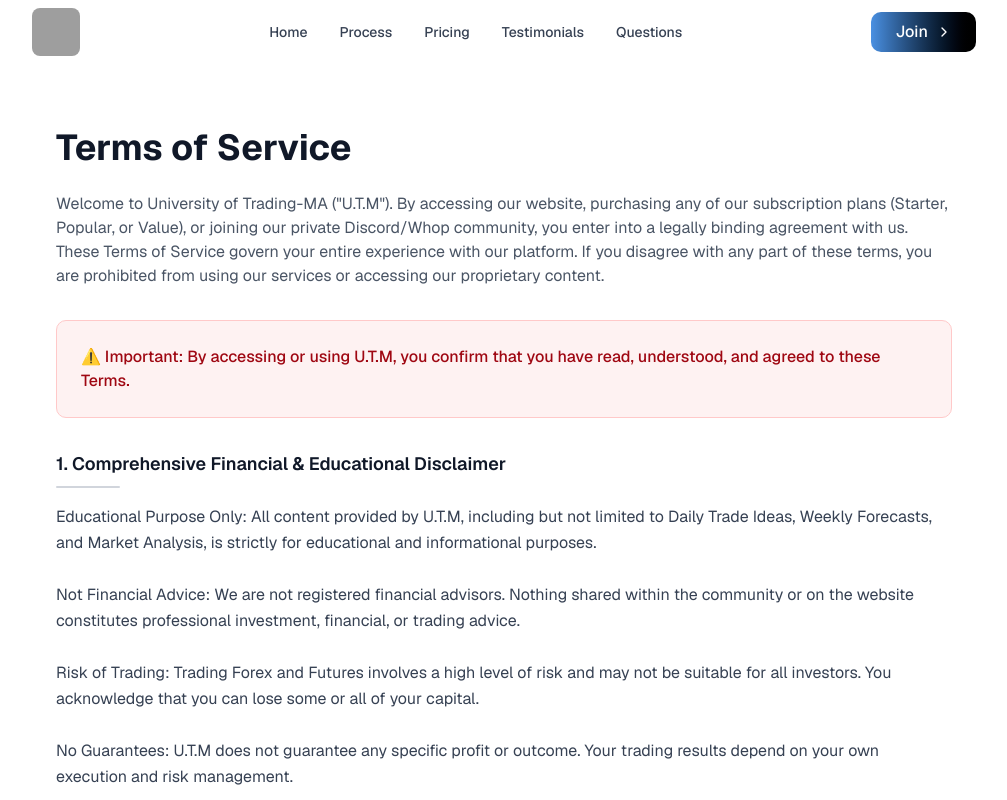
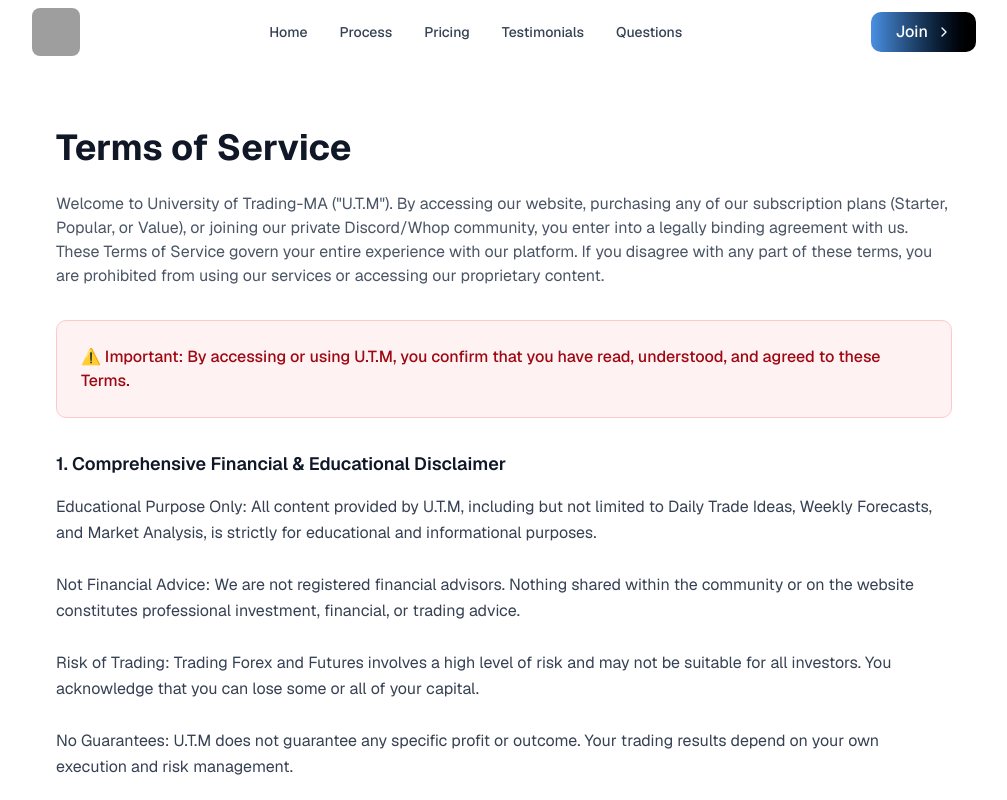
Before and after one commit to hloser77/University-of-Trading-MA, a Next.js app: page /terms in a window 1280 px wide. Shown: the top 800 px of the page, without its empty margins (136-1143 px from the left). Built offline with nearby package versions, Linux system fonts and the light colour scheme; grey boxes are pictures that could not be loaded.

Commit message:
Update page.tsx

```diff
--- a/app/terms/page.tsx
+++ b/app/terms/page.tsx
@@ -85,7 +85,6 @@ Account Sharing: Your subscription is for your eyes only. Sharing Telegram links
               <div key={index}>
                <h2 className="font-semibold text-lg text-gray-900 mb-4">
                 {index + 1}. {section.title}
-                <div className="w-16 h-[2px] bg-gray-300 mt-2 rounded"></div>
                </h2>
                 <p className="whitespace-pre-wrap">{section.content}</p>
               </div>
```
